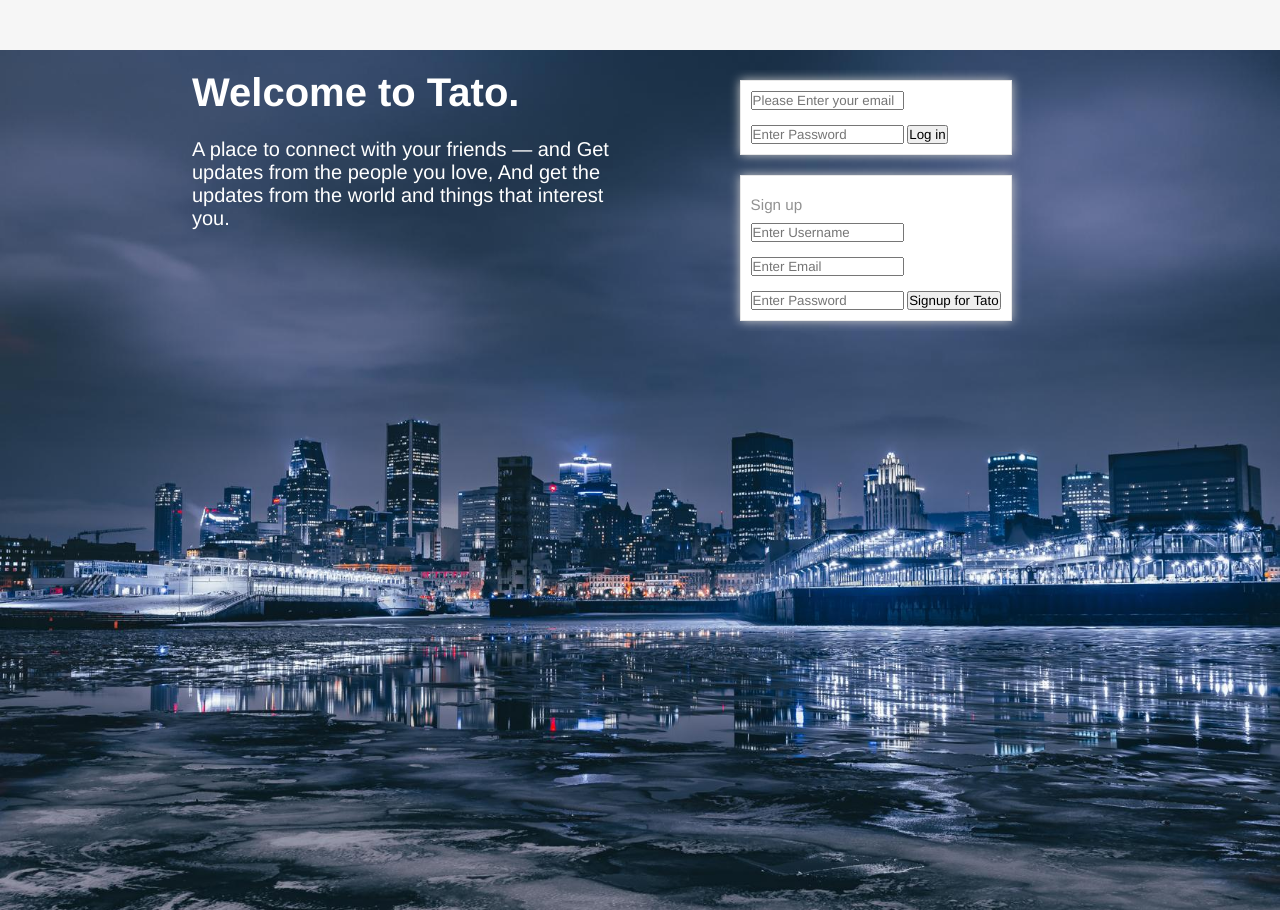
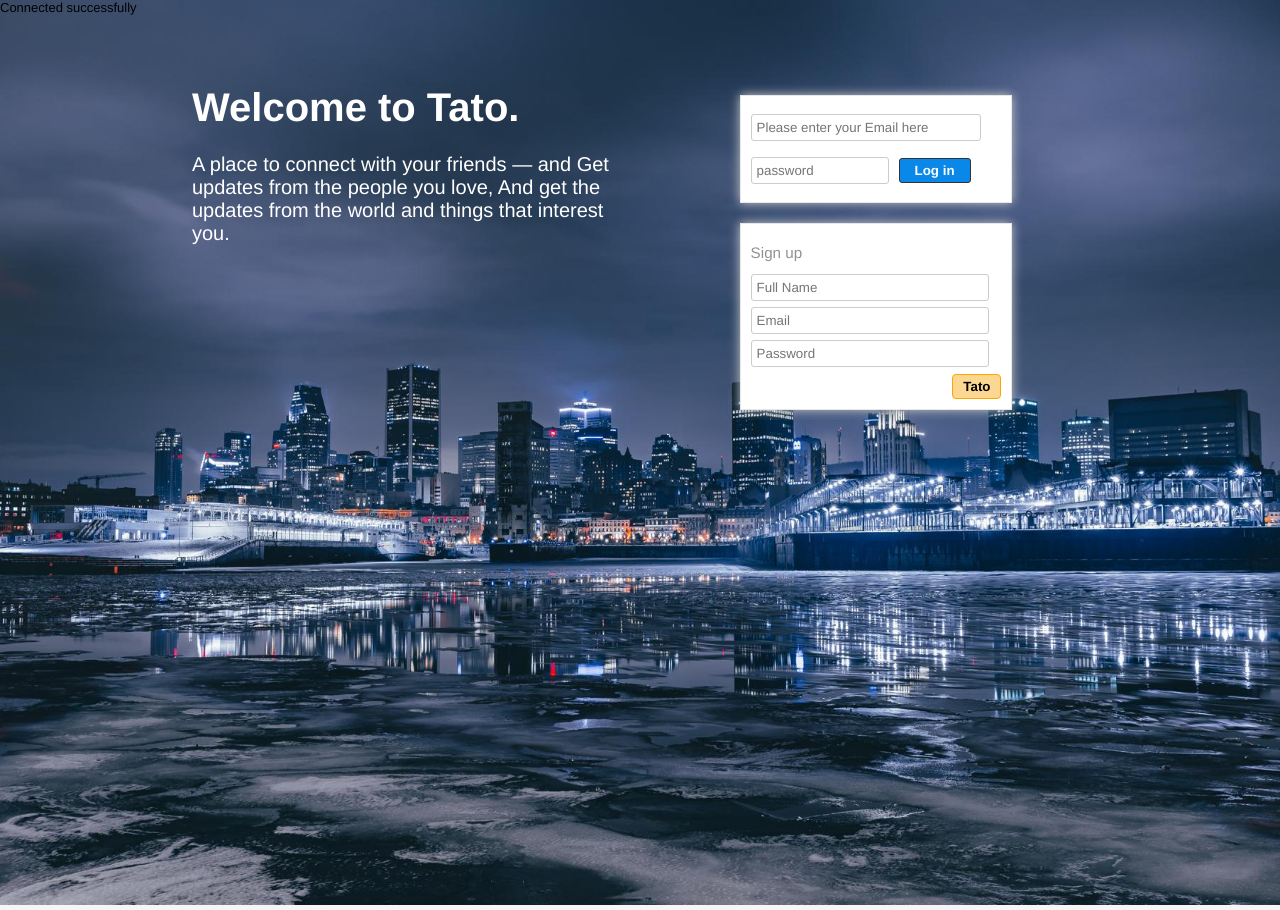
Before and after one commit to LouisBenjamin/UC3-Team-Project, a PHP site: page /tato/ in a window 1280 px wide. Run offline with PHP 8.4, Linux system fonts and the light colour scheme; some libraries are stand-ins or nearby versions.

Commit message:
Fixed DB connection,login and sign up
Made changes in database connection file,login,sign up file

#23 #25 #6

```diff
--- a/core/classes/user.php
+++ b/core/classes/user.php
@@ -6,24 +6,24 @@ class User{
 	$this->pdo = $pdo;
 	}
 
-	/*public function ValidateInput($var){
-		$var = htmlspecialchars($var);
-		$var =trim($var);
-		$var =stripcslashes($var);
-		returm $var;
-	}*/
-	public function login($email, $password)
+	public function login($email,$password)
 	{
-		$stmt = $this->pdo->prepare("SELECT 'user_id' FROM 'users' WHERE 'email'=:email AND 'password'=:password");
-		$stmt->bindParam(":email", $email, PDO::PARAM_STR);
-		$stmt->bindParam(":password", $password, PDO::PARAM_STR);
-		$stmt->execute();
 
-		$user=$stmt->fetch(PDO::FETCH_OBJ);
+		$stmt = $this->pdo->prepare("SELECT user_id FROM users WHERE email=:email AND psw=:password");
+		$stmt->bindParam(":email", $email);
+		$stmt->bindParam(":password", $password);
+
+ try{
+        $stmt->execute();
+    }catch(PDOException $e) {
+    echo "Error: " . $e->getMessage();
+}
+        $user=$stmt->fetch(PDO::FETCH_OBJ);
 		$count=$stmt->rowCount();
+
 		if($count > 0){
                 $SESSION['user_id']= $user->user_id;
-                header('Location : home.php');
+                header('Location: home.php');
 		}else{
               return false;
 		}
@@ -32,8 +32,8 @@ class User{
 
 	public function emailCheck($email)
    {
-   	$stmt = $this->pdo->prepare("SELECT 'email' FROM 'users' WHERE 'email'=:email ");
-		$stmt->bindParam(":email", $email, PDO::PARAM_STR);
+   	$stmt = $this->pdo->prepare("SELECT email FROM users WHERE email=:email");
+		$stmt->bindParam(":email", $email);
 		$stmt->execute();
  $count=$stmt->rowCount();
 
@@ -45,16 +45,13 @@ class User{
    }
 
    public function register($email,$name,$password){
+        echo $email;
+   	    $stmt = $this->pdo->prepare("INSERT INTO users (username,email,psw) VALUES (:name, :email, :password)");
+        $stmt->bindParam(":name", $name);
+   	    $stmt->bindParam(":email", $email);
+		$stmt->bindParam(":password", $password);
 
-   	$stmt = $this->pdo->prepare("INSERT INTO 'users' ('email','password','name') VALUES(:email, :password, :name) ");
-
-   	$stmt->bindParam(":email", $email, PDO::PARAM_STR);
-		$stmt->bindParam(":password", $password, PDO::PARAM_STR);
-		$stmt->bindParam(":name", $name, PDO::PARAM_STR);
 		$stmt->execute();
-
-		$user_id=$this->pdo->lastInsertId();
-		$SESSION['user_id']=$user->user_id;
 
    }
 
--- a/core/database/connection.php
+++ b/core/database/connection.php
@@ -1,13 +1,13 @@
 <?php
 
  	//$dsn   = 'mysql:dbname=tato;unix_socket=/cloudsql/tato-231220:northamerica-northeast1:bestteam2019';
-  	$dsn  = 'mysql:dbname=tato;host=35.203.99.197';
-    $user =	'test';
-    $pass =	'tatouc3';
-
+  	$dsn  = "mysql:host=35.203.99.197;dbname=tato";
+    $user =	"test";
+    $pass =	"tatouc3";
 
     try{
-    	$pdo = new pdo($dsn, $user, $pass);
+    	$pdo = new PDO($dsn, $user, $pass);
+    	echo "Connected successfully";
     }catch(PDOException $e){
     	echo 'Connection error!' .$e-> getMessage();
     }
--- a/includes/login.php
+++ b/includes/login.php
@@ -17,25 +17,20 @@ if(!empty($email) or !empty($password)){
 }
 ?>
 
+<div class="login-div">
 <form method="post">
-
-
-	<div class="login">
-	<!-- 	<h3>Login</h3> -->
-   <!--  <label for="email"><b>Email</b></label> -->
-    <input type="text" placeholder="Please Enter your email" name="email" required>
-<br />
-<br />
-    <!-- <label for="psw"><b>Password</b></label> -->
-    <input type="password" placeholder="Enter Password" name="psw" required>   <input type="submit" name="login" value="Log in"/>
-
-   <!--  <button type="submit" name="login">Login</button> -->
-
-
-  </div>
+  <ul>
+    <li>
+      <input type="text" name="email" placeholder="Please enter your Email here"/>
+    </li>
+    <li>
+      <input type="password" name="psw" placeholder="password"/><input type="submit" name="login" value="Log in"/>
+    </li>
+  </ul>
    <?php
     if(isset($error)){
       echo '<div class="span-fp-error">'.$error.'</div>';
     }
     ?>
   </form>
+</div>
--- a/includes/signup.php
+++ b/includes/signup.php
@@ -5,23 +5,23 @@ if(isset($_POST['signup'])){
 	$email    = $_POST['email'];
 	$password = $_POST['psw'];
 
-	if(!empty($email) or !empty($password) or !empty($name) ){
+	if(empty($email) or empty($password) or empty($name)){
       $error="All fields are mandatory";
   }
   else{
   	if(!filter_var($email, FILTER_VALIDATE_EMAIL)){
        	$error="Invalid email format";
-       }else if(strlen($name)  < 10 && ctype_alpha($name)){
+       }else if(strlen($name)  < 7 && ctype_alpha($name)){
 	$error="Invalid name format";
        }else if(strlen($password) < 7){
          $error="Password is too short";
        }else
        {
-       	if($getUser->emailCheck($email)===true){
+       	if($getUser->emailCheck($email)==true){
        		 $error="Email already exist";
        	}else{
    $getUser->register($email, $name ,$password);
-   header('Location : home.php');
+    header('Location: home.php');
        	}
        }
   }
@@ -29,50 +29,31 @@ if(isset($_POST['signup'])){
 }
 
 ?>
+
+
+
+
 <form method="post">
 <div class="signup-div">
-	<h3>Sign up </h3>
-
-   <!--  <label for="uname"><b>Name</b></label> -->
-    <input type="text" placeholder="Enter Username" name="uname" required>
-<br />
-<br />
-<!-- <label for="email"><b>Email</b></label> -->
-    <input type="text" placeholder="Enter Email" name="email" required>
-
-<br />
-<br />
- <!--    <label for="psw"><b>Password</b></label> -->
-    <input type="password" placeholder="Enter Password" name="psw" required>
-
-     <input type="submit" name="signup" Value="Signup for Tato">
-   <!-- < button type="submit" name="signup">SignUp</button> -->
-    <?php
+  <h3>Sign up </h3>
+  <ul>
+    <li>
+        <input type="text" name="uname" placeholder="Full Name"/>
+    </li>
+    <li>
+        <input type="email" name="email" placeholder="Email"/>
+    </li>
+    <li>
+      <input type="password" name="psw" placeholder="Password"/>
+    </li>
+    <li>
+      <input type="submit" name="signup" Value="Tato">
+    </li>
+  </ul>
+ </div>
+   <?php
     if(isset($error)){
-    	echo '<div class="span-fp-error">'.$error.'</div>';
+      echo '<div class="span-fp-error">'.$error.'</div>';
     }
     ?>
-
-  </div>
-	<!-- <ul>
-		<li>
-		    <input type="text" name="screenName" placeholder="Full Name"/>
-		</li>
-		<li>
-		    <input type="email" name="email" placeholder="Email"/>
-		</li>
-		<li>
-			<input type="password" name="password" placeholder="Password"/>
-		</li>
-		<li>
-			<input type="submit" name="signup" Value="Signup for Twitter">
-		</li>
-	</ul>
-	<!--
-	 <li class="error-li">
-	  <div class="span-fp-error"></div>
-	 </li>
-	 </div>
-	-->
-
 </form>
--- a/index.php
+++ b/index.php
@@ -1,7 +1,6 @@
  <?php
  		include  'core/init.php';
 ?>
-
 <html>
 	<head>
 		<title>tato</title>
@@ -17,7 +16,6 @@
 		</div>
 
 
-		<!-- main container -->
 <div class="main-container">
 		<!-- content left-->
 		<div class="content-left">
@@ -44,6 +42,7 @@
 
 	</div><!-- main container end -->
 
+
 	<!-- ends wrapper -->
 	</body>
 </html>
```
Also changed, not shown: login.php (deleted, +0 -59 lines). Lines whose indentation alone changed are shown as unchanged.
